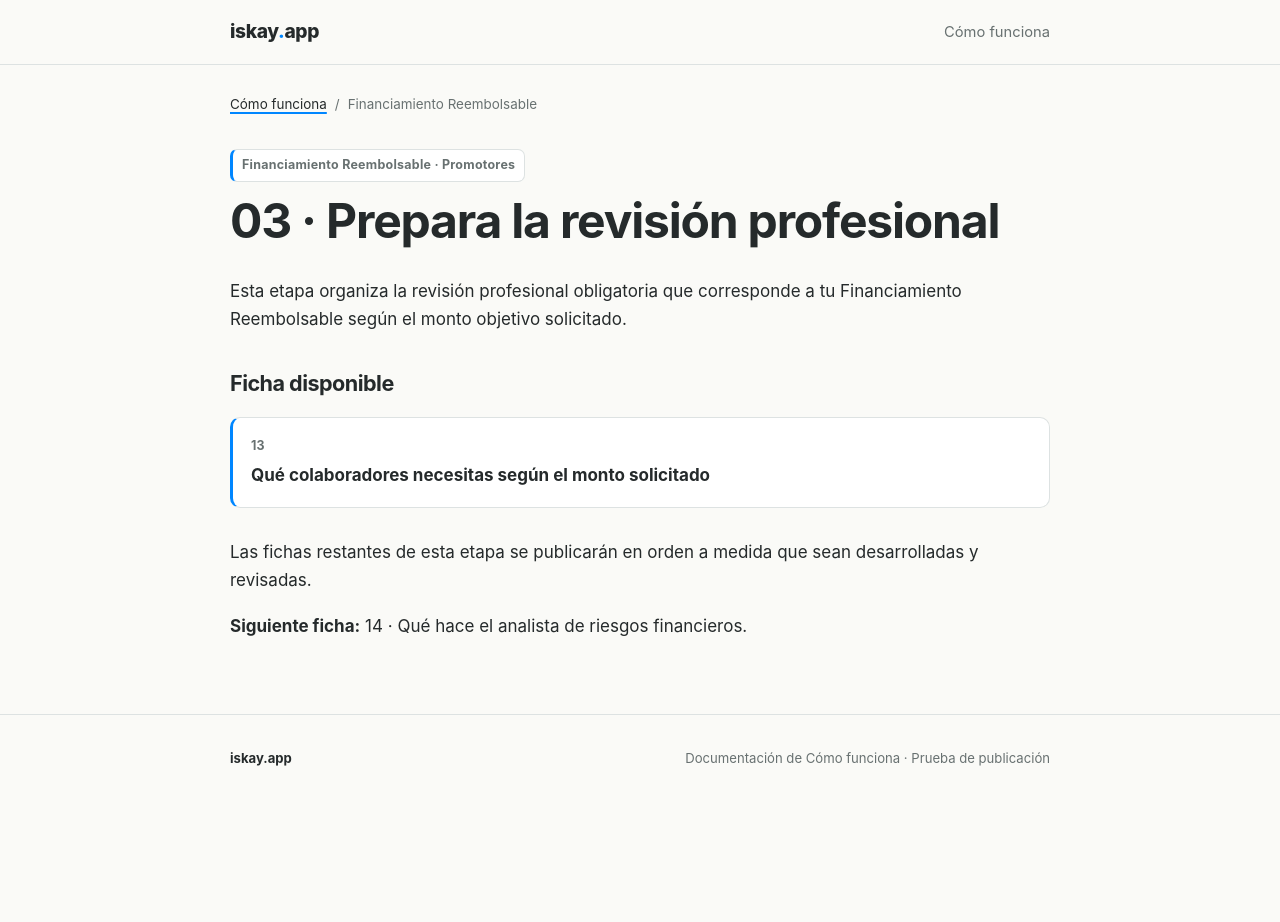
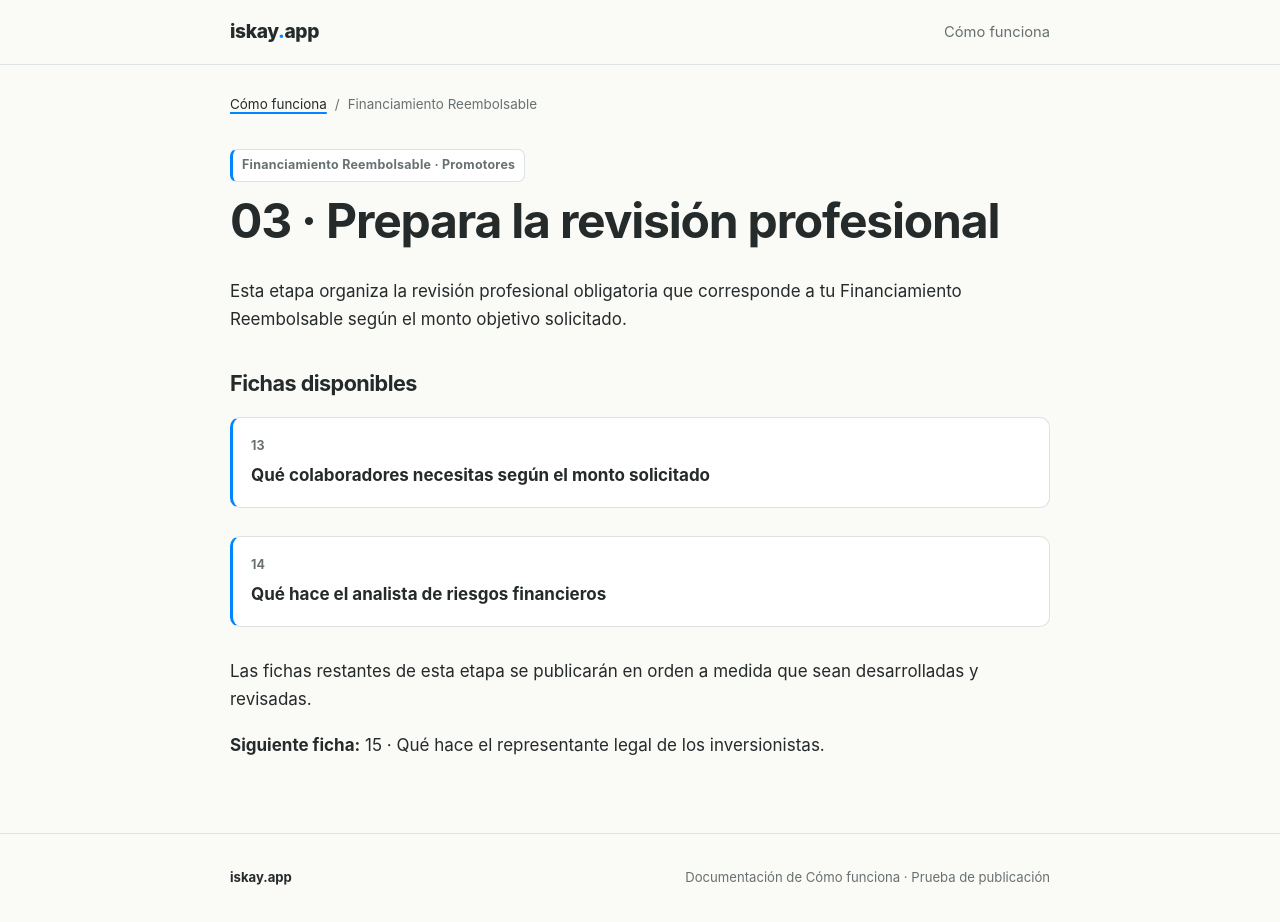
Before and after one commit to iskayApp/como-funciona, a Jekyll site: the page built from ideas/financiamiento-reembolsable/promotores/03-prepara-la-revision-profesional/index.md, in a window 1280 px wide and 922 px high. Built offline with Jekyll 4.4.1, drawn with Linux system fonts in a browser that asks for light colours.

Commit message:
docs: actualizar indice etapa 03 con ficha 14

```diff
--- a/ideas/financiamiento-reembolsable/promotores/03-prepara-la-revision-profesional/index.md
+++ b/ideas/financiamiento-reembolsable/promotores/03-prepara-la-revision-profesional/index.md
@@ -11,12 +11,13 @@ category: "Financiamiento Reembolsable"
 
 Esta etapa organiza la revisión profesional obligatoria que corresponde a tu Financiamiento Reembolsable según el monto objetivo solicitado.
 
-## Ficha disponible
+## Fichas disponibles
 
 <ul class="topic-list">
   <li><a href="{{ '/financiamiento-reembolsable/promotores/prepara-la-revision-profesional/que-colaboradores-necesitas-segun-el-monto-solicitado/' | relative_url }}"><span class="topic-number">13</span><strong>Qué colaboradores necesitas según el monto solicitado</strong></a></li>
+  <li><a href="{{ '/financiamiento-reembolsable/promotores/prepara-la-revision-profesional/que-hace-el-analista-de-riesgos-financieros/' | relative_url }}"><span class="topic-number">14</span><strong>Qué hace el analista de riesgos financieros</strong></a></li>
 </ul>
 
 Las fichas restantes de esta etapa se publicarán en orden a medida que sean desarrolladas y revisadas.
 
-**Siguiente ficha:** 14 · Qué hace el analista de riesgos financieros.
+**Siguiente ficha:** 15 · Qué hace el representante legal de los inversionistas.
```
